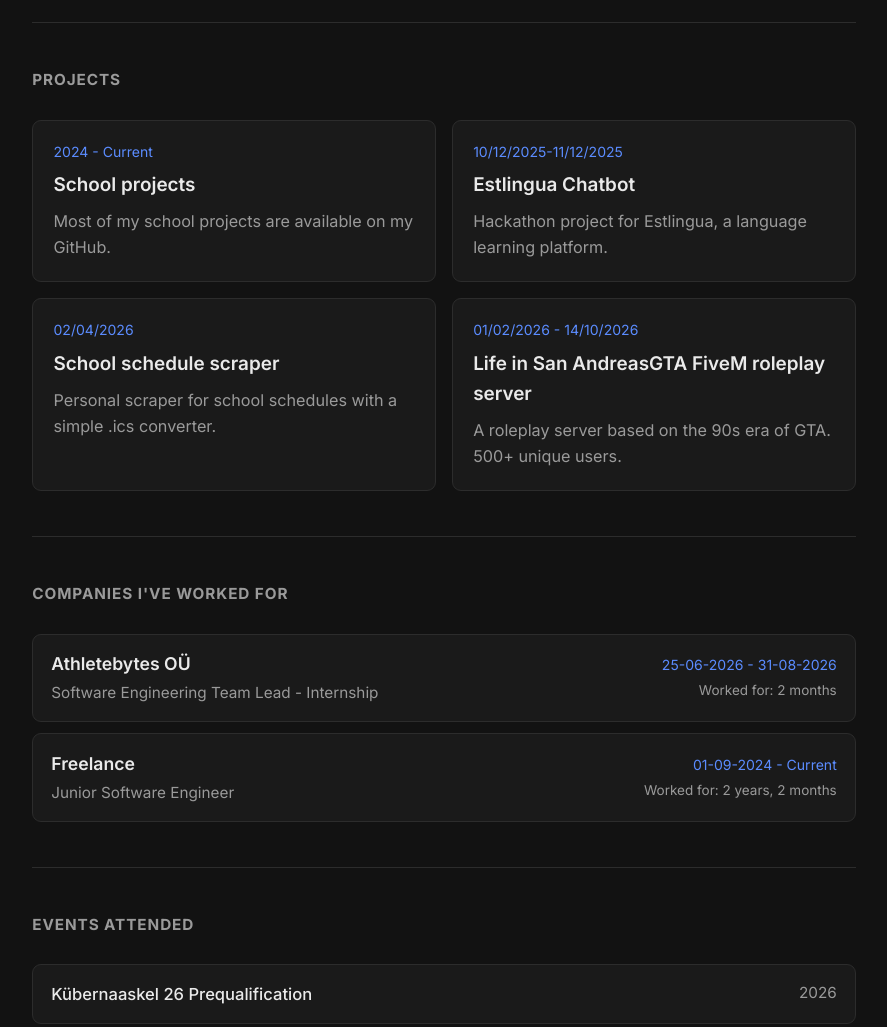
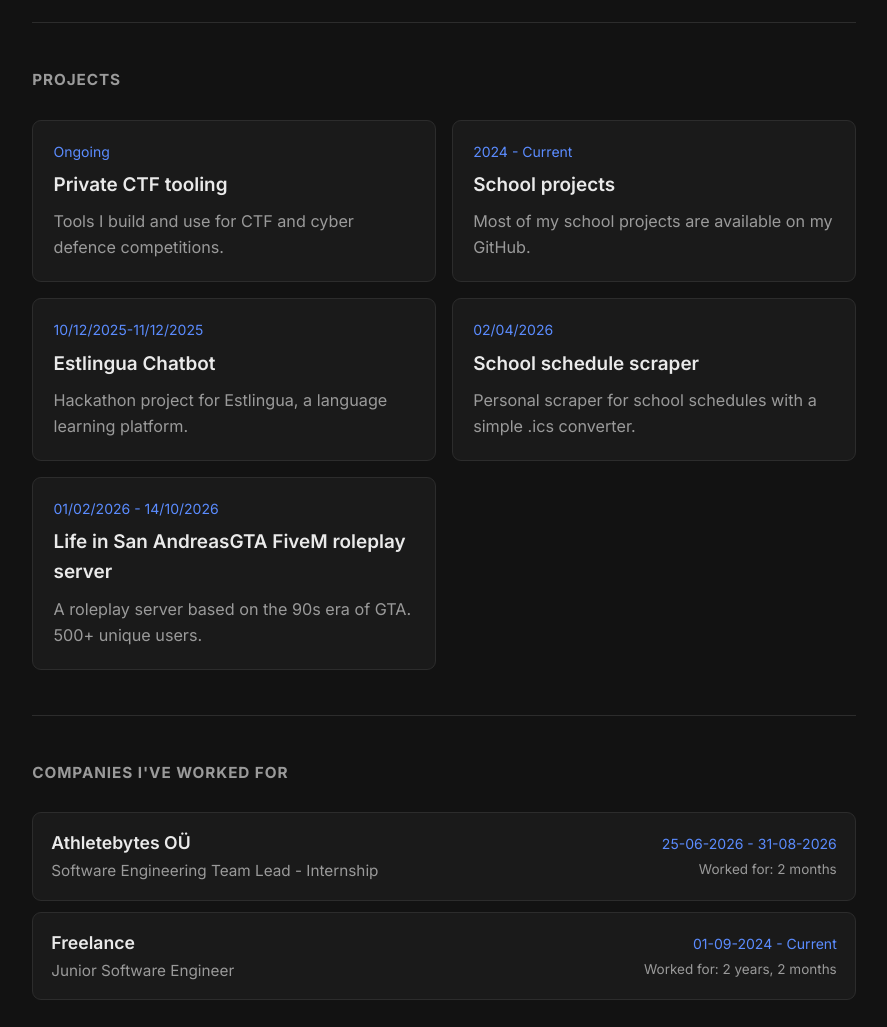
Before and after one commit to pluuto960/portfolio, a plain HTML site: page index.html in a window 1280 px wide. Shown: the part 1300-2327 px from the top of the page, without its empty margins (196-1083 px from the left). Drawn offline with Linux system fonts and the light colour scheme.

Commit message:
added a new Project

```diff
--- a/index.html
+++ b/index.html
@@ -134,6 +134,12 @@ const content = {
       lessThanMonth: "Less than a month"
     },
     projects: [
+      { date: "Ongoing", name: "Private CTF tooling", desc: "Tools I build and use for CTF and cyber defence competitions.",
+        preview: "Click here to learn more",
+        details: "A collection of personal tools I write and use when competing in CTF and cyber defence events like Cyberbattle, Noormeister Küberkaitse and Flight of the Cyber Eagle.",
+        tags: ["CTF", "Security", "Tooling", "Automation"],
+        link: "" },
+
       { date: "2024 - Current", name: "School projects", desc: "Most of my school projects are available on my GitHub.",
         preview: "Click here to learn more",
         details: "Check out my GitHub for a list of my school projects, which range from web apps to C# applications and much more.",
@@ -218,6 +224,12 @@ const content = {
       lessThanMonth: "Alla kuu"
     },
     projects: [
+      { date: "Kestev arendus", name: "Privaatsed CTF tööriistad", desc: "Tööriistad, mida ehitan ja kasutan CTF-i ja küberkaitse võistlustel.",
+        preview: "Vajuta siia, et rohkem teada saada",
+        details: "Kogu isiklikest tööriistadest, mida kirjutan ja kasutan CTF-i ja küberkaitse võistlustel, nagu Cyberbattle, Noormeister Küberkaitse ja Küberkotka Lend.",
+        tags: ["CTF", "Turvalisus", "Tööriistad", "Automatiseerimine"],
+        link: "" },
+
       { date: "2024 - Praegu", name: "Kooliprojektid", desc: "Enamik minu kooliprojekte on saadaval minu GitHubis.",
         preview: "Vajuta siia, et rohkem teada saada.",
         details: "Vaata minu GitHubi, kust leiad nimekirja minu kooliprojektidest, mis ulatuvad veebirakendustest C# rakendusteni ja veel palju muud.",
```
